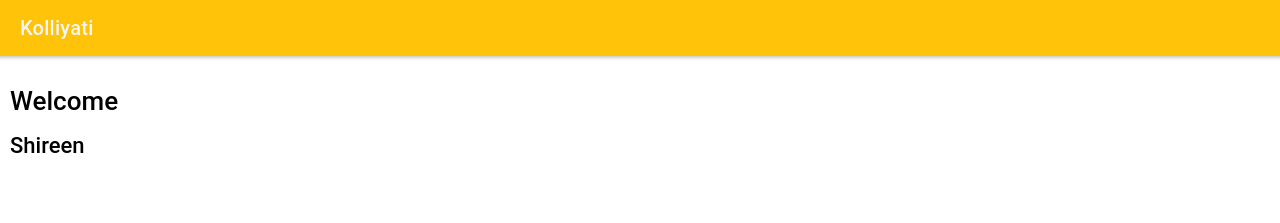
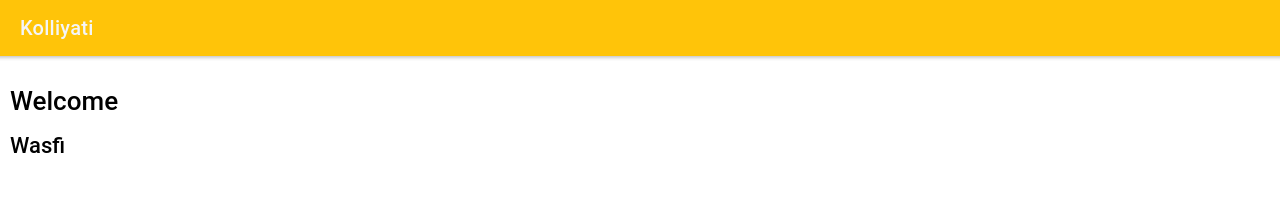
Before and after one commit to ShireenSehwail/Kolyati, a React (Create React App) app: page /home in a window 1280 px wide. Shown: the top 223 px of the page. Built offline with nearby package versions, Linux system fonts and the light colour scheme; the HTML template or start-up script is replaced by a standard one.

Commit message:
Shireen commit

```diff
--- a/package.json
+++ b/package.json
@@ -20,7 +20,6 @@
     "react-dom": "^16.13.0",
     "react-router": "^5.1.2",
     "react-router-dom": "^5.1.2",
-    "react-scripts": "3.4.0",
     "typescript": "3.8.3"
   },
   "scripts": {
@@ -46,7 +45,8 @@
   },
   "devDependencies": {
     "@capacitor/cli": "2.4.2",
-    "ionic": "^5.4.16"
+    "ionic": "^5.4.16",
+    "react-scripts": "3.4.0"
   },
   "description": "An Ionic project"
 }
--- a/src/pages/Home.tsx
+++ b/src/pages/Home.tsx
@@ -15,7 +15,7 @@ const Home: React.FC = () => {
         <IonRow >
               <IonCol>
                     <h1 text-uppercase no-padding no-margin>Welcome</h1>
-                    <h3 no-padding no-margin>Shireen</h3>
+                    <h3 no-padding no-margin>Wasfi</h3>
               </IonCol>
         </IonRow>
   </IonGrid>
```
Also changed, not shown: 1 other file (tests, documents, lock files or other folders).
